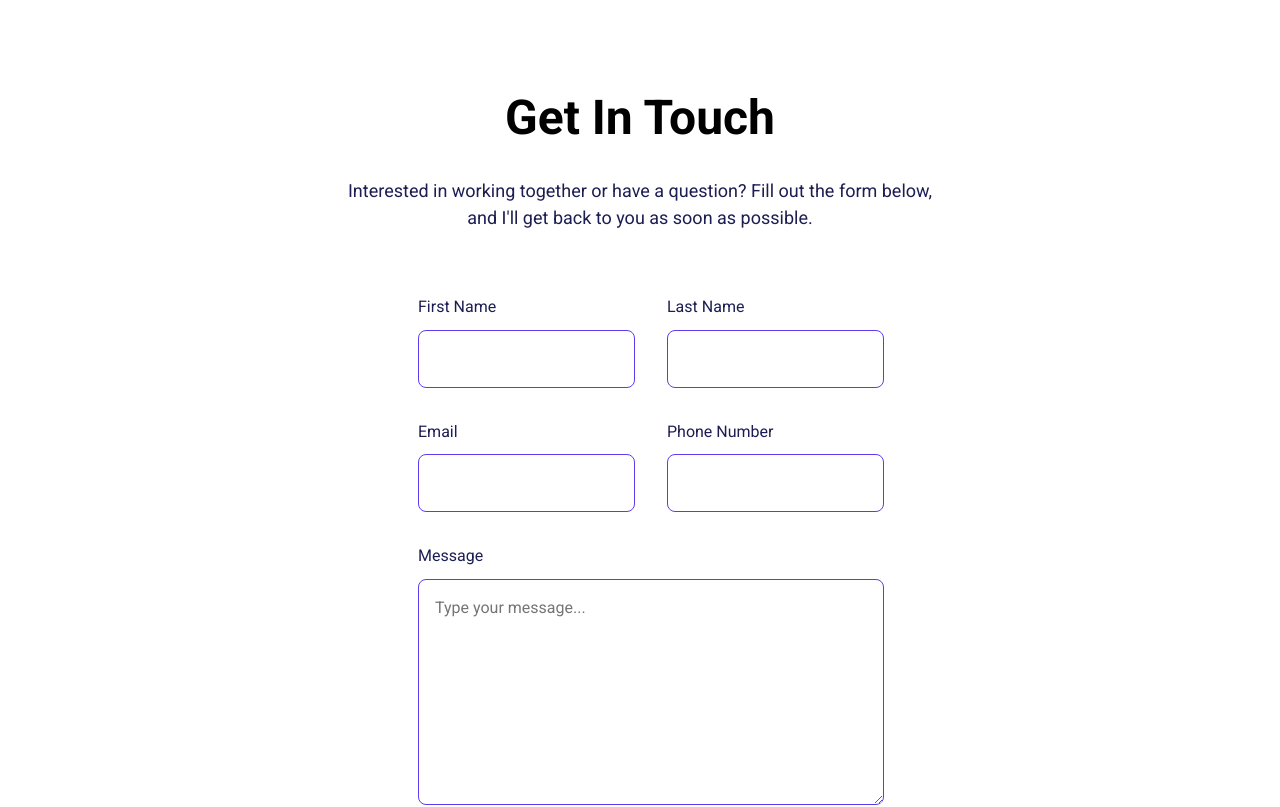
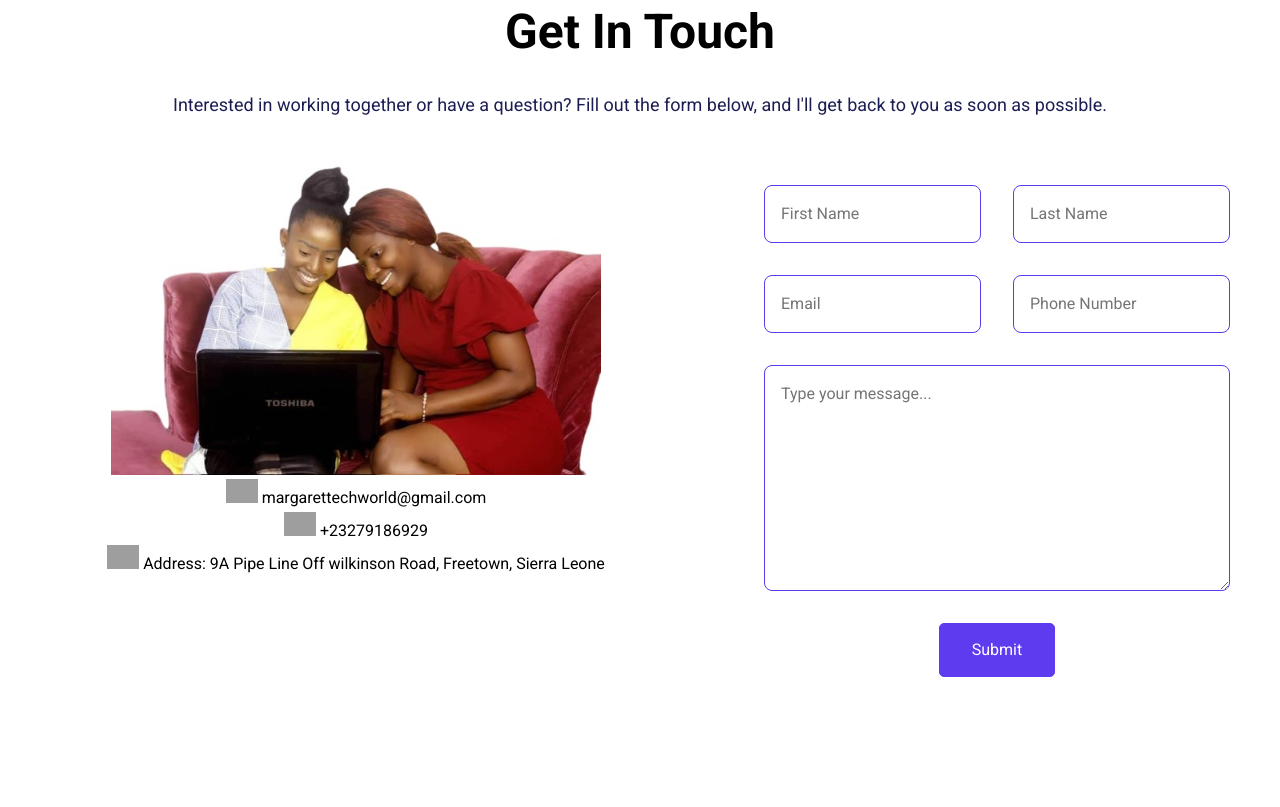
Before and after one commit to MargaretTechworld/My-Portfolio, a React (Create React App) app: page / in a window 1280 px wide. Shown: the part 2660-3467 px from the top of the page. Built offline with nearby package versions, Linux system fonts and the light colour scheme; grey boxes are pictures that could not be loaded.

Commit message:
Update Contact

```diff
--- a/src/App.css
+++ b/src/App.css
@@ -122,7 +122,9 @@ h3 {
   font-style: normal;
   font-weight: 400;
   line-height: 27px;
+  text-align: center;
   margin-top: 30px;
+  margin-bottom: 20px;
 }
 
 /* Body 2 */
@@ -551,21 +553,52 @@ h3 {
 /* Portfolio Ends */
 .contact--section {
   display: flex;
-  padding: 150px 85px;
-  flex-direction: column;
-  justify-content: center;
+  padding: 50px;
+  padding-top: 10px;
+  justify-content: space-between;
   align-items: center;
   text-align: center;
   gap: 64px;
+}
+
+.contact-second-div {
+  display: flex;
+  flex-direction: column;
+  text-align: center;
+}
+
+.contact-form-first-div {
+  height: 300px;
+  display: flex;
+  flex-direction: column;
+  gap: 5px;
 }
 
 .contact--form--container {
   display: grid;
   grid-template-columns: auto;
   grid-template-rows: repeat(5, auto);
+  align-items: center;
   width: 40%;
   row-gap: 32px;
 }
+
+.us-img {
+  width: 80%;
+}
+
+.contact-social {
+  width: 32px;
+}
+
+.contact-head {
+  text-align: center;
+  margin-top: 5%;
+}
+
+/* .contact-form-first-div{
+
+}  */
 
 .container {
   display: grid;
@@ -760,6 +793,14 @@ input[type="checkbox"] {
     text-align: center;
   }
 
+  .contact--section {
+    flex-direction: column;
+  }
+
+  .contact-form-first-div {
+    height: auto;
+  }
+
   .hero--section--title,
   .hero--section-description,
   .footer--content {
--- a/src/Pages/Home/ContactMe.jsx
+++ b/src/Pages/Home/ContactMe.jsx
@@ -1,73 +1,86 @@
 import React from 'react';
 
 const ContactMe = () => (
-  <section id="Contact" className="contact--section">
+  <>
+    <h2 className="contact-head">Get In Touch</h2>
     <div>
-      <h2>Get In Touch</h2>
       <p className="text-lg">
         Interested in working together or have a question? Fill out the form below,
-        <br />
-        {' '}
         and I&apos;ll get back to you as soon as possible.
       </p>
     </div>
+    <section id="Contact" className="contact--section">
+      <div>
+        <img className="us-img" src="./img/us.jpg" alt="me" />
+        <div className="contact-form-first-div">
+          <p>
+            <img className="contact-social" src="https://img.icons8.com/?size=96&id=13826&format=png" alt="email-icon" />
+            {' '}
+            margarettechworld@gmail.com
+          </p>
+          <p>
+            <img className="contact-social" src="https://img.icons8.com/?size=96&id=110288&format=png" alt="phone-icon" />
+            {' '}
+            +23279186929
+          </p>
+          <p>
+            <img className="contact-social" src="https://img.icons8.com/?size=96&id=13800&format=png" alt="location-icon" />
+            {' '}
+            Address: 9A Pipe Line Off wilkinson Road, Freetown, Sierra Leone
+          </p>
+        </div>
+      </div>
+
+      <div className="contact-second-div">
         <form className="contact--form--container">
           <div className="container">
-        <label htmlFor="first-name" className="contact--label">
-          <span className="text-md">First Name</span>
             <input
               type="text"
               className="contact--input text-md"
               name="first-name"
               id="first-name"
+              placeholder="First Name"
               required
             />
-        </label>
-        <label htmlFor="last-name" className="contact--label">
-          <span className="text-md">Last Name</span>
             <input
               type="text"
               className="contact--input text-md"
               name="last-name"
               id="last-name"
+              placeholder="Last Name"
               required
             />
-        </label>
-        <label htmlFor="email" className="contact--label">
-          <span className="text-md">Email</span>
             <input
               type="email"
               className="contact--input text-md"
               name="email"
               id="email"
+              placeholder="Email"
               required
             />
-        </label>
-        <label htmlFor="phone-number" className="contact--label">
-          <span className="text-md">Phone Number</span>
             <input
               type="number"
               className="contact--input text-md"
               name="phone-number"
               id="phone-number"
+              placeholder="Phone Number"
               required
             />
-        </label>
           </div>
-      <label htmlFor="message" className="contact--label">
-        <span className="text-md">Message</span>
           <textarea
             className="contact--input text-md"
             id="message"
             rows="8"
             placeholder="Type your message..."
           />
-      </label>
           <div>
             <button className="btn btn-primary contact--form--btn" type="submit">Submit</button>
           </div>
         </form>
+      </div>
+
     </section>
+  </>
 );
 
 export default ContactMe;
```
Lines whose indentation alone changed are shown as unchanged.
